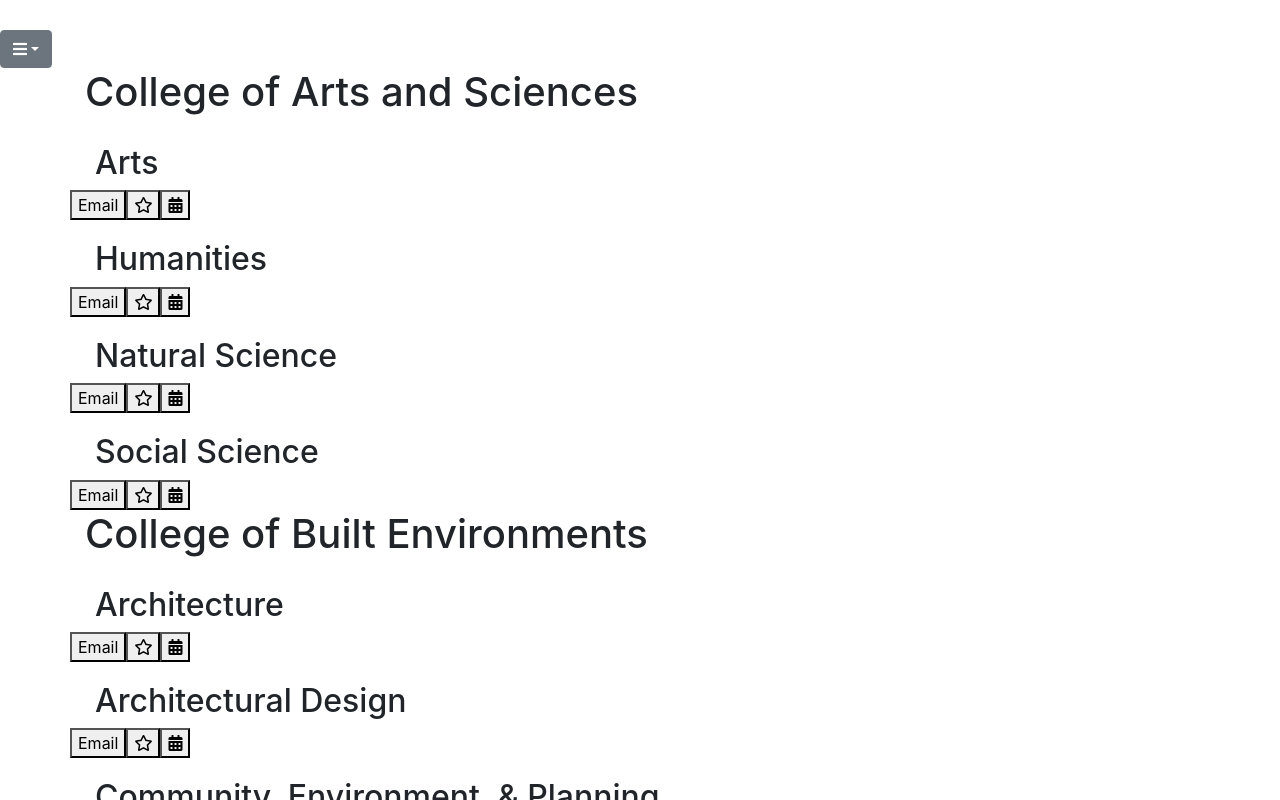
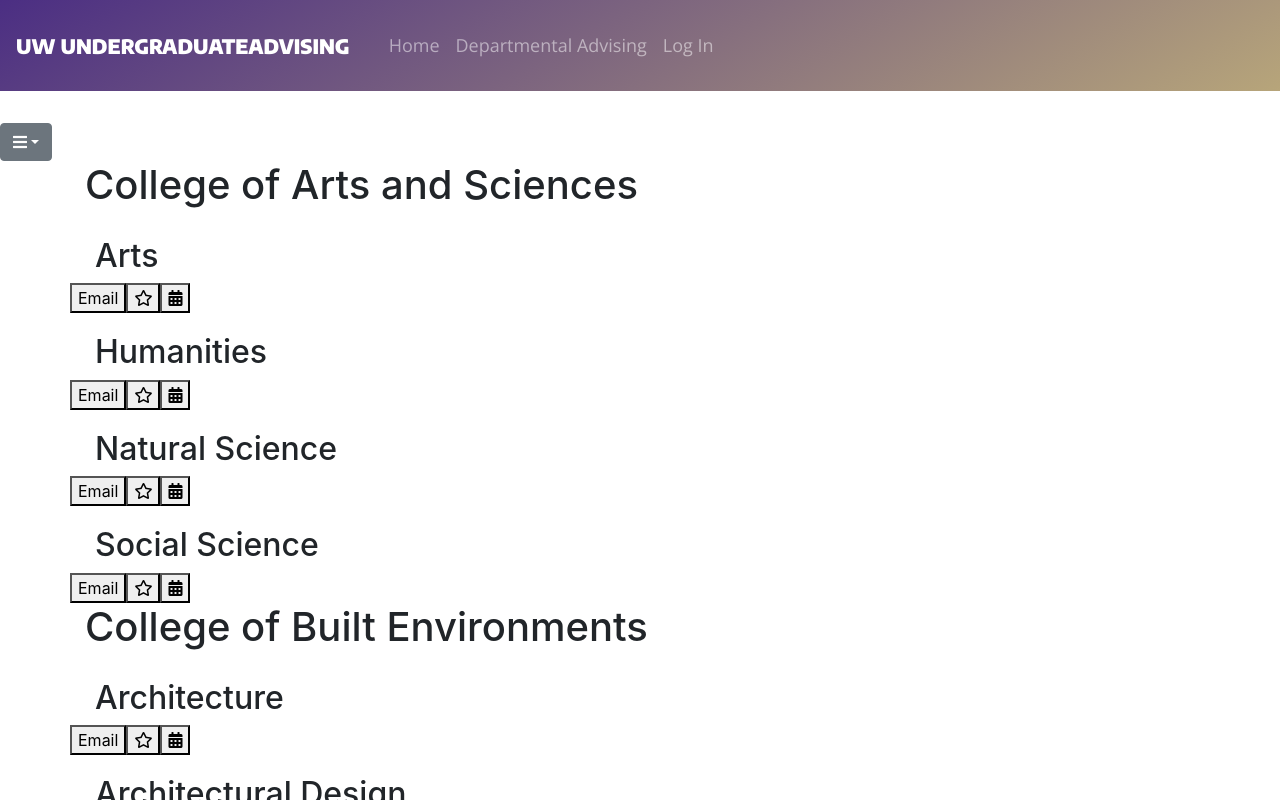
Before and after one commit to info340-au20/project-2-coei26, a React (Create React App) app: page / in a window 1280 px wide. Built offline with nearby package versions, Linux system fonts and the light colour scheme.

Commit message:
add responsive & styled nav bar

```diff
--- a/package.json
+++ b/package.json
@@ -7,6 +7,7 @@
     "@testing-library/react": "^11.2.2",
     "@testing-library/user-event": "^12.3.0",
     "react": "^17.0.1",
+    "react-bootstrap": "^1.4.0",
     "react-dom": "^17.0.1",
     "react-router-dom": "^5.2.0",
     "react-scripts": "4.0.1",
--- a/src/App.js
+++ b/src/App.js
@@ -1,7 +1,8 @@
 import React, {useState} from 'react';
 import NavBar from './navigation/NavBar.js'
-import { BrowserRouter as Router, Route, Link} from 'react-router-dom'
-import { Navbar, Dropdown, DropdownToggle, DropdownMenu, DropdownItem}  from 'reactstrap';
+import { BrowserRouter as Router, Route, Switch, Link} from 'react-router-dom'
+import { Navbar, Dropdown, DropdownToggle, DropdownMenu, DropdownItem, NavLink}  from 'reactstrap';
+import { LandingPage } from './Landing';
 
 // function App() {
 //     return (
@@ -42,7 +43,12 @@ function App(props) {
 
     return (
         <div>
-            <Navbar />
+            <NavBar />
+            <Router>
+                <Switch>
+                    <Route path="/home" component={LandingPage} />
+                </Switch>
+            </Router>
             <FavDropDown />
             <div className="container">
                 <div className="standard-page">
--- a/src/Landing.js
+++ b/src/Landing.js
@@ -1,11 +1,10 @@
 import React from 'react';
-import NavBar from './navigation/NavBar.js'
+import './landing.css';
 
 export function LandingPage() {
     return (
         <div>
             <body className="body">
-                <NavBar />
                 <section className="greeting">
                     <div className="intro">
                         <h1>Questions?</h1>
--- /dev/null
+++ b/src/design.css
@@ -0,0 +1,18 @@
+/* Include custom colors and sizing */
+nav {
+    background-image: linear-gradient( 150deg,#4b2e83, #b7a57a);
+    margin-bottom: 2em;
+    padding: 1em;
+    font-family: 'Encode Sans', 'Helvetica', sans-serif;
+}
+
+.tabs {
+    font-family: 'Open Sans', 'Helvetica', 'sans-serif';
+
+}
+
+@media (max-width: 400px) {
+    .name > span {
+        display: none;
+    }
+}
--- a/src/index.js
+++ b/src/index.js
@@ -1,8 +1,9 @@
 import React from 'react';
 import ReactDOM from 'react-dom';
-import './index.css';
+//import './index.css'; // changed name to landing.css this only in Landing.js
 import App from './App';
 import { LandingPage } from './Landing';
 import DEPT_DATA from './data/data.json';
+import './design.css';
 
 ReactDOM.render(<App data={DEPT_DATA}/>, document.getElementById('root'));
--- a/src/index.css
+++ b/src/landing.css
@@ -6,17 +6,8 @@ html, body {
     overflow-x: hidden;
 }
 
-.navbar {
-    text-shadow: 0.5px 0.5px 0.5px #333;
-    background-image: linear-gradient( 150deg,#4b2e83 10%, #b7a57a 90%);
-    border-radius: 0 0 85% 85% / 30%;
-    overflow: hidden;
-    cursor: default;
-    padding: 0;
-    margin-bottom: 30px;
-}
 
-li, a.mx-auto {
+a.mx-auto {
     list-style-type: none;
     color: WHITE;
     font-family: 'Encode Sans', Helvetica, sans-serif;
@@ -24,27 +15,6 @@ li, a.mx-auto {
     font-weight: 900px;
     text-decoration: none;
     text-transform: uppercase;
-}
-
-li .navbar-brand {
-    list-style-type: none;
-    color: WHITE;
-    font-family: 'Encode Sans', Helvetica, sans-serif;
-    font-size: 20px;
-    font-weight: 900px;
-    text-transform: uppercase;
-    margin-left: 10px;
-}
-
-.logo {
-    padding-right: 2em;
-    padding-left: 0.5em;
-    padding-top: 10em;
-    padding-bottom: 10em;
-    background-size: 50px;
-    background-position: left;
-    background-image: url('../src/img/UW-Logo.png');
-    background-repeat: no-repeat;
 }
 
 .img-container {
--- a/src/navigation/NavBar.js
+++ b/src/navigation/NavBar.js
@@ -1,6 +1,8 @@
 import React, { useState } from 'react';
-import { Collapse, Navbar, NavbarToggler, NavbarBrand, Nav, NavItem, NavLink } from 'reactstrap';
-
+//import { Collapse, Navbar, NavbarToggler, NavbarBrand, Nav, NavItem, NavLink} from 'react-bootstrap';
+import { Router, Link } from 'react-router-dom';
+import '../design.css';
+import {Container, Collapse, Navbar, NavbarToggler, NavbarBrand, Nav, NavItem, NavLink} from 'react-bootstrap';
 
 const NavBar = (props) => {
     const [collapsed, setCollapsed] = useState(true);
@@ -11,18 +13,18 @@ const NavBar = (props) => {
 
     return (
       <div>
-        <Navbar color="faded" light>
-          <NavbarBrand href="/" className="mr-auto navbarBrand">
-              UW Undergraduate Advising
-          </NavbarBrand>
-          <NavbarToggler onClick={toggleNavbar} className="mr-2" />
-          <Collapse isOpen={!collapsed} navbar>
-            <Nav navbar>
-              <NavItem>
-                <NavLink href="/departmentaladvising">Departmental Advising</NavLink>
-              </NavItem>
-            </Nav>
-          </Collapse>
+        <Navbar collapseOnSelect expand="lg" variant="dark" className="py-4">
+          <Navbar.Brand className="name" href="/">UW <span>UNDERGRADUATE</span>ADVISING</Navbar.Brand>
+          <Navbar.Toggle aria-controls="responsive-navbar-nav" />
+          <Navbar.Collapse id="responsive-navbar-nav">
+            <Container className="tabs">
+              <Nav className="mr-auto">
+                <Nav.Link href="/home">Home</Nav.Link>
+                <Nav.Link href="/depadvising">Departmental Advising</Nav.Link>
+                <Nav.Link href="/">Log In</Nav.Link>
+              </Nav>
+            </Container>
+          </Navbar.Collapse>
         </Navbar>
       </div>
     );
@@ -33,6 +35,22 @@ export default NavBar;
 
 
 
+// Reactstrap nav bar
+{/* <div>
+<Navbar color="faded" light>
+  <NavbarBrand href="/" className="mr-auto navbarBrand">
+      UW Undergraduate Advising
+  </NavbarBrand>
+  <NavbarToggler onClick={toggleNavbar} className="mr-2" />
+  <Collapse isOpen={!collapsed} navbar>
+    <Nav navbar>
+      <NavItem>
+        <NavLink href="/departmentaladvising">Departmental Advising</NavLink>
+      </NavItem>
+    </Nav>
+  </Collapse>
+</Navbar>
+</div> */}
 
 // Old nav bar
 {/* export function NavBar() {
```
Also changed, not shown: 2 other files (tests, documents, lock files or other folders).
